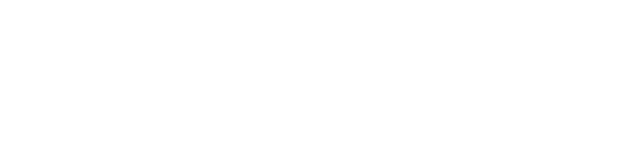
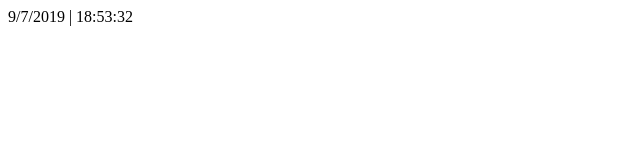
Before and after one commit to WhiteRabbit2107/Kurs_JS, a plain HTML site: page zegar.html in a window 1280 px wide. Shown: the whole page, without its empty margins (0-640 px from the left). Drawn offline with Linux system fonts and the light colour scheme.

Commit message:
zegar gotowy

```diff
--- a/zegar.html
+++ b/zegar.html
@@ -4,10 +4,32 @@
 
   <script type="text/javascript">
 
+  function odliczanie()
+  {
 
+    var dzisiaj = new Date();
+
+    var dzien = dzisiaj.getDate();
+    var miesiac = dzisiaj.getMonth()+1;
+    var rok = dzisiaj.getFullYear();
+
+    var godzina = dzisiaj.getHours();
+    if (godzina<10) godzina = "0"+godzina;
+
+    var minuty = dzisiaj.getMinutes();
+    if (minuty<10) minuty = "0"+minuty;
+
+    var sekundy = dzisiaj.getSeconds();
+    if (sekundy<10) sekundy = "0"+sekundy;
+
+    document.getElementById("zegar").innerHTML =
+    dzien+"/"+miesiac+"/"+rok+" | "+godzina+":"+minuty+":"+sekundy;
+
+    setTimeout("odliczanie()",1000)
+}
   </script>
 </head>
-<body>
+<body onload="odliczanie();">
 
   <div id="zegar"></div>
 
```
